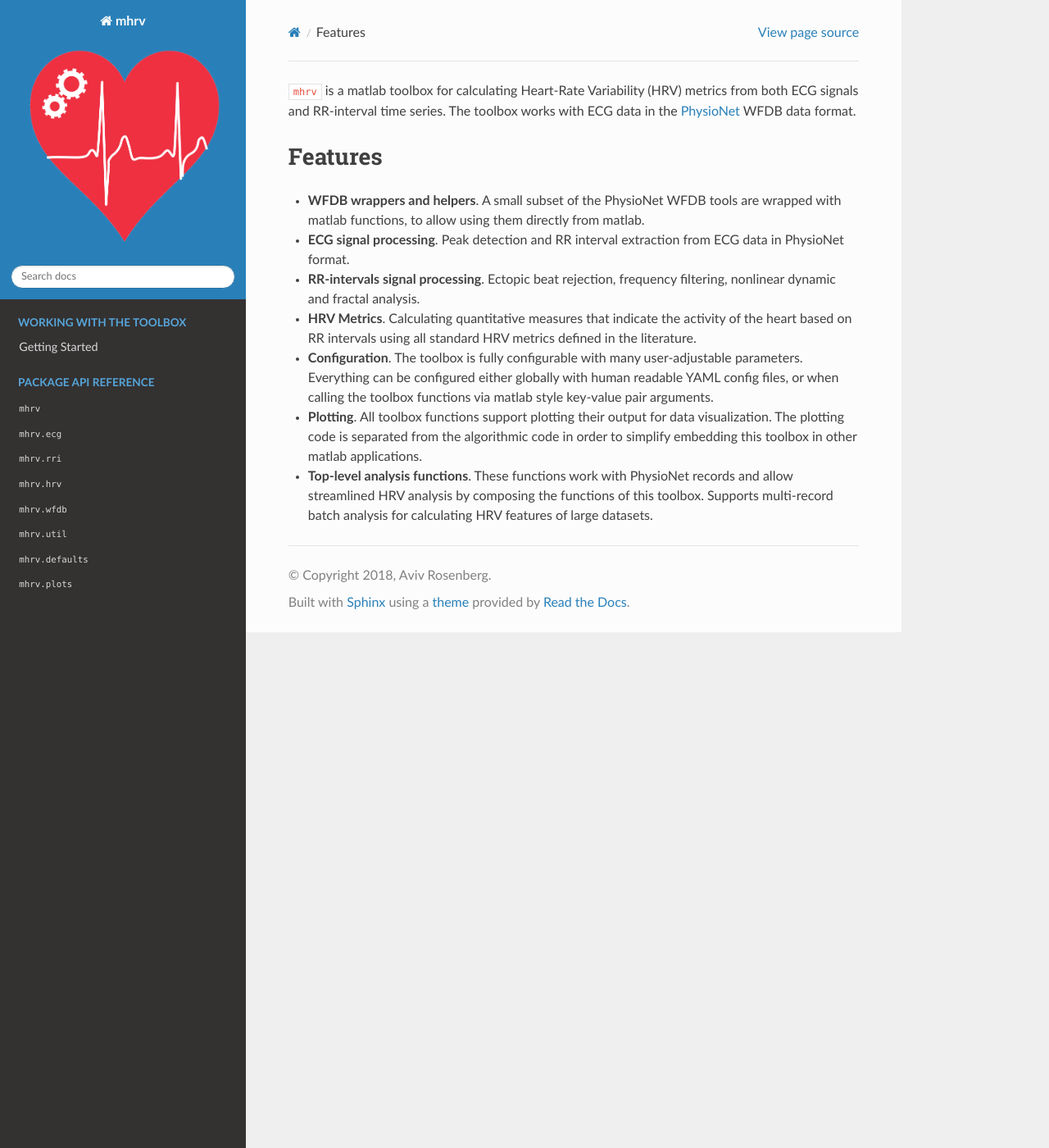
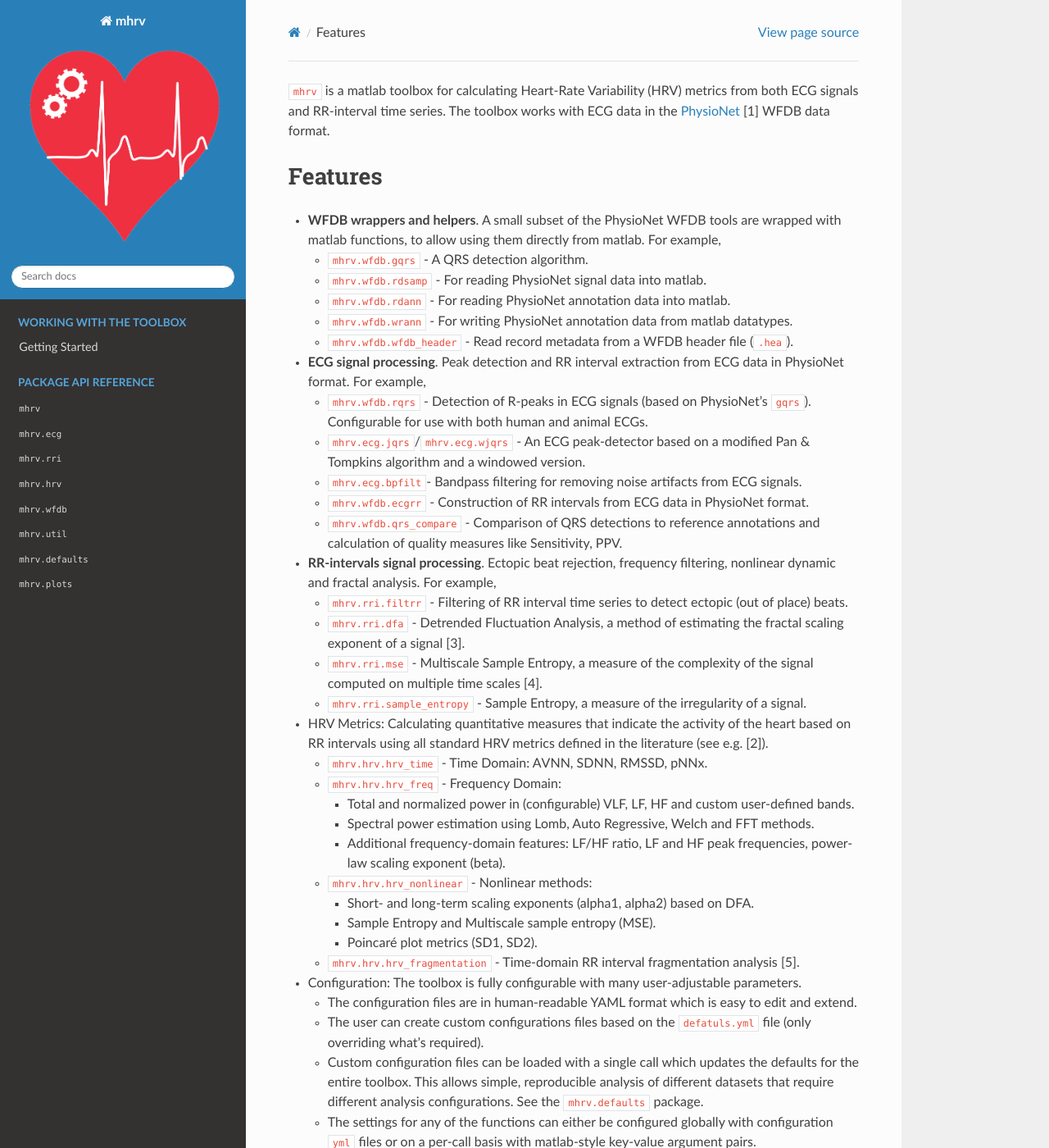
Before and after one commit to physiozoo/mhrv, a Sphinx documentation site: the page built from docs/sections/intro.md, in a window 1280 px wide and 1400 px high. Shown: the whole window at 82% size. Built offline with Sphinx 7.4.7 and the Read the Docs theme 2.0.0, drawn with Linux system fonts in a browser that asks for light colours; some of the changed text lies outside the part shown.

```diff
--- a/docs/sections/intro.md
+++ b/docs/sections/intro.md
@@ -1,32 +1,81 @@
 `mhrv` is a matlab toolbox for calculating Heart-Rate Variability (HRV) metrics
 from both ECG signals and RR-interval time series. The toolbox works with ECG
-data in the [PhysioNet](https://physionet.org/) WFDB data format.
+data in the [PhysioNet](https://physionet.org/) [1] WFDB data format.
 
 ## Features
 
 - **WFDB wrappers and helpers**. A small subset of the PhysioNet WFDB tools are
-  wrapped with matlab functions, to allow using them directly from matlab.
+  wrapped with matlab functions, to allow using them directly from matlab. For
+  example,
+    * `mhrv.wfdb.gqrs` - A QRS detection algorithm.
+    * `mhrv.wfdb.rdsamp` - For reading PhysioNet signal data into matlab.
+    * `mhrv.wfdb.rdann` - For reading PhysioNet annotation data into matlab.
+    * `mhrv.wfdb.wrann` - For writing PhysioNet annotation data from matlab datatypes.
+    * `mhrv.wfdb.wfdb_header` - Read record metadata from a WFDB header file (`.hea`).
 
 - **ECG signal processing**. Peak detection and RR interval extraction from ECG data
-  in PhysioNet format.
+  in PhysioNet format. For example,
+    * `mhrv.wfdb.rqrs` - Detection of R-peaks in ECG signals (based on PhysioNet's
+      `gqrs`). Configurable for use with both human and animal ECGs.
+    * `mhrv.ecg.jqrs`/`mhrv.ecg.wjqrs` - An ECG peak-detector based on a modified Pan & Tompkins
+      algorithm and a windowed version.
+    * `mhrv.ecg.bpfilt`- Bandpass filtering for removing noise artifacts from ECG
+      signals.
+    * `mhrv.wfdb.ecgrr` - Construction of RR intervals from ECG data in PhysioNet format.
+    * `mhrv.wfdb.qrs_compare` - Comparison of QRS detections to reference annotations and
+      calculation of quality measures like Sensitivity, PPV.
 
 - **RR-intervals signal processing**. Ectopic beat rejection, frequency filtering,
-  nonlinear dynamic and fractal analysis.
+  nonlinear dynamic and fractal analysis. For example,
+    * `mhrv.rri.filtrr` - Filtering of RR interval time series to detect ectopic (out of
+      place) beats.
+    * `mhrv.rri.dfa` - Detrended Fluctuation Analysis, a method of estimating the fractal
+      scaling exponent of a signal [3].
+    * `mhrv.rri.mse` - Multiscale Sample Entropy, a measure of the complexity of the
+      signal computed on multiple time scales [4].
+    * `mhrv.rri.sample_entropy` - Sample Entropy, a measure of the irregularity of a signal.
 
-- **HRV Metrics**. Calculating quantitative measures that indicate the activity of
-  the heart based on RR intervals using all standard HRV metrics defined in the
-  literature.
+* HRV Metrics: Calculating quantitative measures that indicate the activity of
+    the heart based on RR intervals using all standard HRV metrics defined in
+    the literature (see e.g. [2]).
+    * `mhrv.hrv.hrv_time` - Time Domain: AVNN, SDNN, RMSSD, pNNx.
+    * `mhrv.hrv.hrv_freq` - Frequency Domain:
+        * Total and normalized power in (configurable) VLF, LF, HF and custom
+          user-defined bands.
+        * Spectral power estimation using Lomb, Auto Regressive, Welch and FFT methods.
+        * Additional frequency-domain features: LF/HF ratio, LF and HF peak
+          frequencies, power-law scaling exponent (beta).
+    * `mhrv.hrv.hrv_nonlinear` - Nonlinear methods:
+        * Short- and long-term scaling exponents (alpha1, alpha2) based on DFA.
+        * Sample Entropy and Multiscale sample entropy (MSE).
+        * Poincaré plot metrics (SD1, SD2).
+    * `mhrv.hrv.hrv_fragmentation` - Time-domain RR interval fragmentation analysis [5].
 
-- **Configuration**. The toolbox is fully configurable with many user-adjustable
-  parameters. Everything can be configured either globally with human readable
-  YAML config files, or when calling the toolbox functions via matlab style
-  key-value pair arguments.
+* Configuration: The toolbox is fully configurable with many user-adjustable
+  parameters.
+    * The configuration files are in human-readable YAML format which
+      is easy to edit and extend.
+    * The user can create custom configurations files based on the
+      `defatuls.yml` file (only overriding what's required).
+    * Custom configuration files can be loaded with a single call which updates
+      the defaults for the entire toolbox. This allows simple, reproducible
+      analysis of different datasets that require different analysis
+      configurations. See the `mhrv.defaults` package.
+    * The settings for any of the functions can either be configured globally
+      with configuration `yml` files or on a per-call basis with matlab-style
+      key-value argument pairs.
 
-- **Plotting**. All toolbox functions support plotting their output for data
+* Plotting: All toolbox functions support plotting their output for data
   visualization. The plotting code is separated from the algorithmic code in
   order to simplify embedding this toolbox in other matlab applications.
+  See the `mhrv.plots` package.
 
-- **Top-level analysis functions**. These functions work with PhysioNet records and
+* Top-level analysis functions: These functions work with PhysioNet records and
   allow streamlined HRV analysis by composing the functions of this toolbox.
-  Supports multi-record batch analysis for calculating HRV features of large
-  datasets.
+    * `mhrv.mhrv` - Analyzes a single PhysioNet record (ECG data or annotations),
+      optionally split into multiple analysis windows.  Extracts all
+      supported HRV features and optionally generates plots.
+    * `mhrv.mhrv_batch` - Analyzes many PhysioNet records (ECG data or annotations) which
+      can be further separated into user-defined groups (e.g. Control, Test).
+      Automatically computes HRV metrics per group and generates a comparative
+      summary of the HRV features in each group.
```
Also changed, not shown: README.md (+45 -22 lines), docs/sections/getting_started.md (+22 -23 lines).
